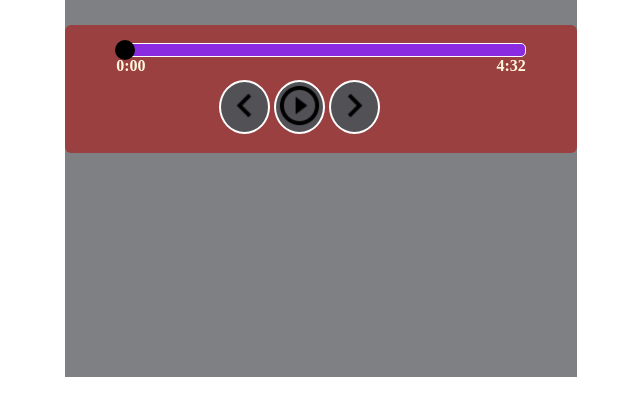
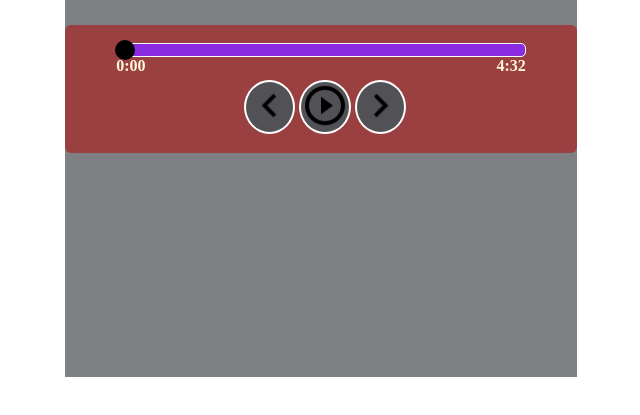
Before and after one commit to aba665/MiniPlayMusic, a plain HTML site: page index.html in a window 1280 px wide. Shown: the part 185-600 px from the top of the page, without its empty margins (319-959 px from the left). Drawn offline with Linux system fonts and the light colour scheme.

Commit message:
Update style.css

```diff
--- a/css/style.css
+++ b/css/style.css
@@ -137,7 +137,7 @@ progress{
         .btn{
             width: 4vw;
             position: relative;
-            left: 12vw;
+            left: 14vw;
             top: 5px;
             background: #515156;
             border-radius: 50%;
```
